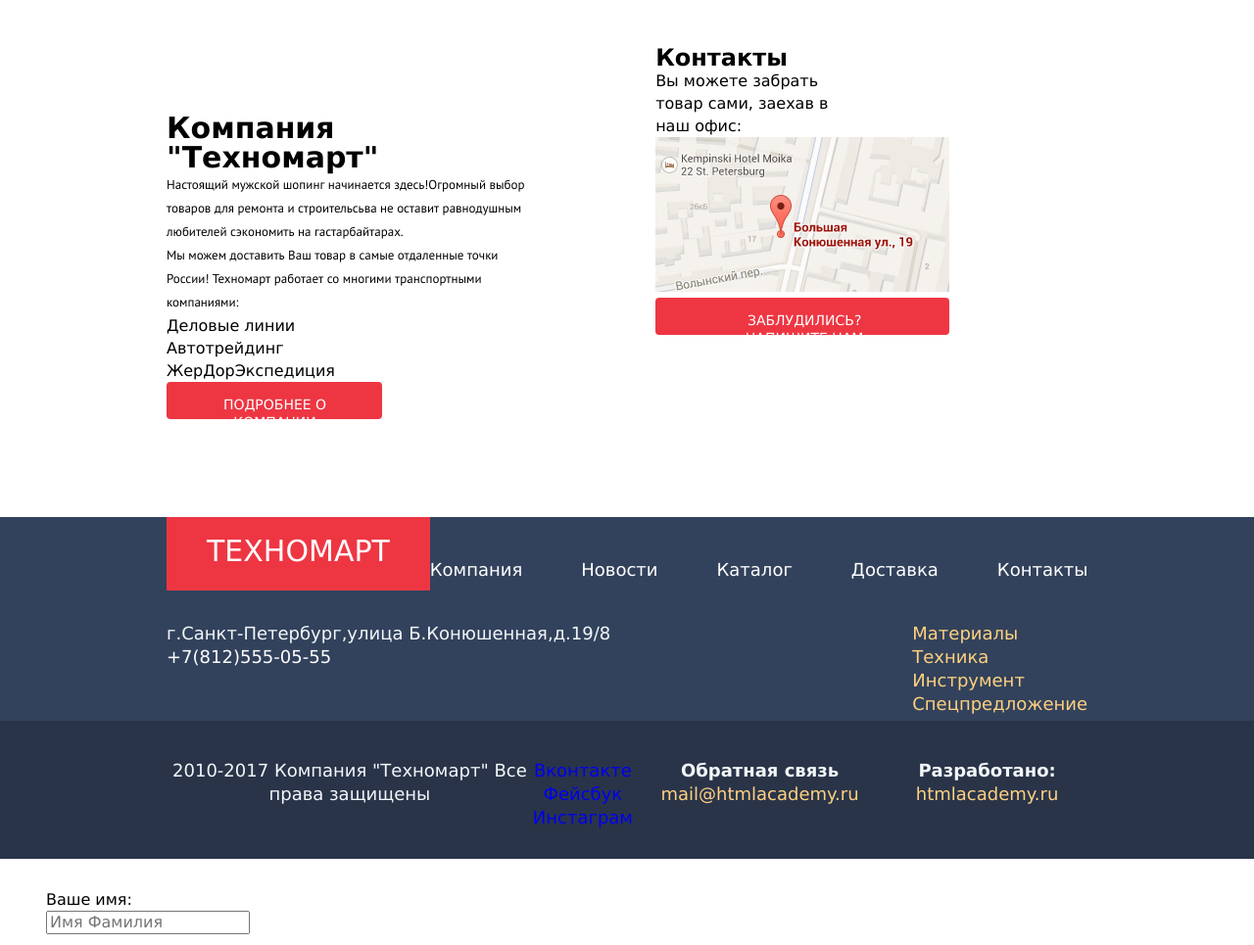
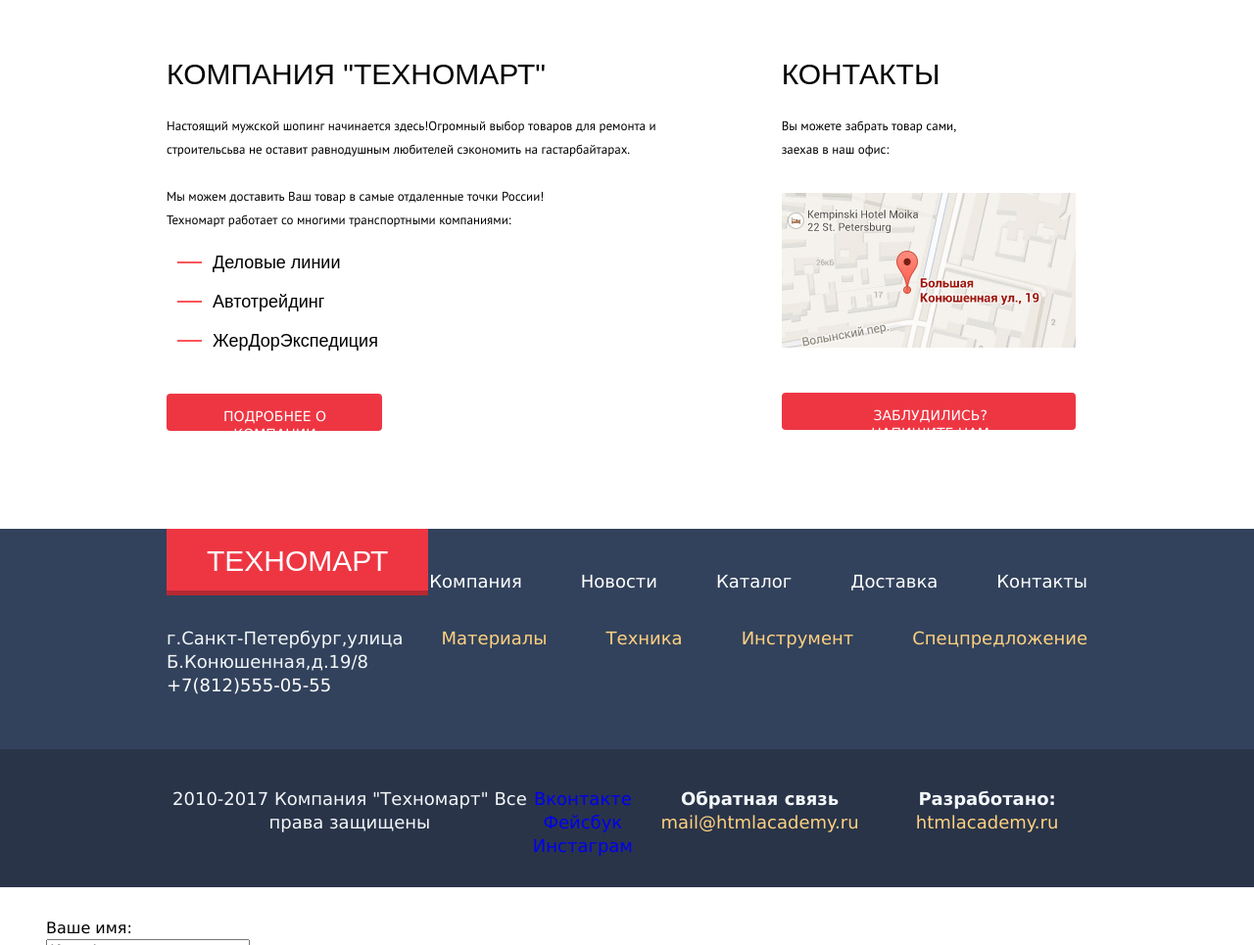
Before and after one commit to lebedevadare/824439-technomart, a plain HTML site: page index.html in a window 1280 px wide. Shown: the part 2416-3381 px from the top of the page at 98% size. Drawn offline with Linux system fonts and the light colour scheme; a web font is replaced by a local one.

Commit message:
Стелизовала блок сервисы

```diff
--- a/css/styles.css
+++ b/css/styles.css
@@ -244,7 +244,7 @@ label .search-label {
   font-size: 30px;
   line-height: 30px;
   margin-top: 68px;
-  margin-bottom: ;
+  margin-bottom: 46px;
 }
 
 .tabs {
@@ -261,6 +261,10 @@ label .search-label {
   font-family: "PT Sans", Arial, sans-serif;
   font-size: 13px;
   line-height: 24px;
+}
+
+.shopping {
+  padding-bottom: 24px;
 }
 
 .main-footer {
@@ -393,6 +397,7 @@ input[type="radio"].visually-hidden {
 
 .about-company {
   width: 519px;
+  box-sizing: border-box;
 
 
 }
@@ -401,9 +406,6 @@ input[type="radio"].visually-hidden {
   width: 179px;
 }
 
-.transport-companies {
-  margin-bottom: 37px;
-}
 
 
 .footer-top .container {
@@ -470,15 +472,18 @@ input[type="radio"].visually-hidden {
 }
 
 .main-footer-logo {
-  color: #ffffff;
-  background-color: #ee3643;
-  text-transform: uppercase;
-  font-size: 30px;
-  line-height: 30px;
-  padding-top: 20px;
-  padding-bottom: 25px;
-  padding-left: 41px;
-  padding-right: 41px;
+  display: inline-block;
+    padding: 18px 41px 15px;
+    font-size: 30px;
+    line-height: 30px;
+    font-weight: 400;
+    font-style: normal;
+    font-family: "Cuprum","Arial",sans-serif;
+    text-transform: uppercase;
+    text-decoration: none;
+    color: #fff;
+    background-color: #ee3643;
+    border-bottom: 5px solid #b52933;
 }
 
 .footer-nav li:last-child {
@@ -760,9 +765,7 @@ input[type="radio"].visually-hidden {
 }
 
 
-.contacts {
-  margin-left: 121px;
-}
+
 
 .footer-nav {
   margin-left: auto;
@@ -770,6 +773,7 @@ input[type="radio"].visually-hidden {
 }
 
 .footer-nav-offers {
+  display: flex;
   margin-left: auto;
 }
 
@@ -1285,3 +1289,73 @@ input[type=search]:hover {
   font-style: normal;
   line-height: 24px;
 }
+
+.company-shopping {
+  margin: 0;
+  padding: 0;
+  margin-bottom: 29px;
+  text-transform: uppercase;
+  font-size: 30px;
+  font-family: "Cuprum", "Arial", sans-serif;
+  font-weight: 400;
+  font-style: normal;
+  line-height: 24px;
+}
+
+.list-of-companies, .list-of-companies li {
+  position: relative;
+  margin-left: 11px;
+  font-family: "Cuprum", "Arial", sans-serif;
+  font-size: 18px;
+  line-height: 40px;
+  font-weight: 400;
+  font-style: normal;
+}
+
+.list-of-companies li::before {
+  content: '';
+  position: absolute;
+  left: -36px;
+  top: 19px;
+  display: block;
+  width: 25px;
+  height: 2px;
+  background: #fb565a;
+}
+
+.list-of-companies {
+  margin: 11px 0 34px 36px;
+}
+
+.connections {
+  margin-bottom: 29px;
+  font-weight: 400;
+  font-style: normal;
+  line-height: 24px;
+  font-size: 30px;
+  color: #000;
+  font-family: "Cuprum", "Arial", sans-serif;
+  text-transform: uppercase;
+}
+
+.pickup {
+  font-size: 13px;
+  font-family: "PT Sans", "Arial", sans-serif;
+  margin-bottom: 32px;
+  font-weight: 400;
+  font-style: normal;
+  line-height: 24px;
+  color: #000;
+}
+.maps{
+  margin-bottom: 40px;
+}
+.contacts{
+  width: 441px;
+  padding-left: 121px;
+}
+.transport{
+  margin: 0;
+  padding: 0;
+
+}
--- a/index.html
+++ b/index.html
@@ -294,12 +294,12 @@
     <div class="container">
       <section class="about-company">
 
-        <h2 class="company-shopping headline ">Компания "Техномарт"</h2>
+        <h2 class="company-shopping">Компания "Техномарт"</h2>
         <p class="shopping content">Настоящий мужской шопинг начинается здесь!Огромный выбор товаров для ремонта и
           строительсьва не оставит равнодушным любителей сэкономить на гастарбайтарах.
         </p>
-        <p class="transport-companies content">Мы можем доставить Ваш товар в самые отдаленные точки России!
-          Техномарт работает со многими транспортными компаниями:
+        <p class="transport-companies content">Мы можем доставить Ваш товар в самые отдаленные точки России!</p>
+         <p class="transport content"> Техномарт работает со многими транспортными компаниями:
         </p>
 
         <ul class="list-of-companies list">
@@ -316,7 +316,7 @@
           заехав в наш офис:
         </p>
 
-        <img src="img/map.jpg" width="300" height="158" alt="Адрес офиса:г.Санкт-Петербург,ул.Большая Конюшенная,19/8">
+        <img class="maps" src="img/map.jpg" width="300" height="158" alt="Адрес офиса:г.Санкт-Петербург,ул.Большая Конюшенная,19/8">
         <a class="btn letter" href="#">Заблудились?Напишите нам</a>
       </section>
     </div>
```
